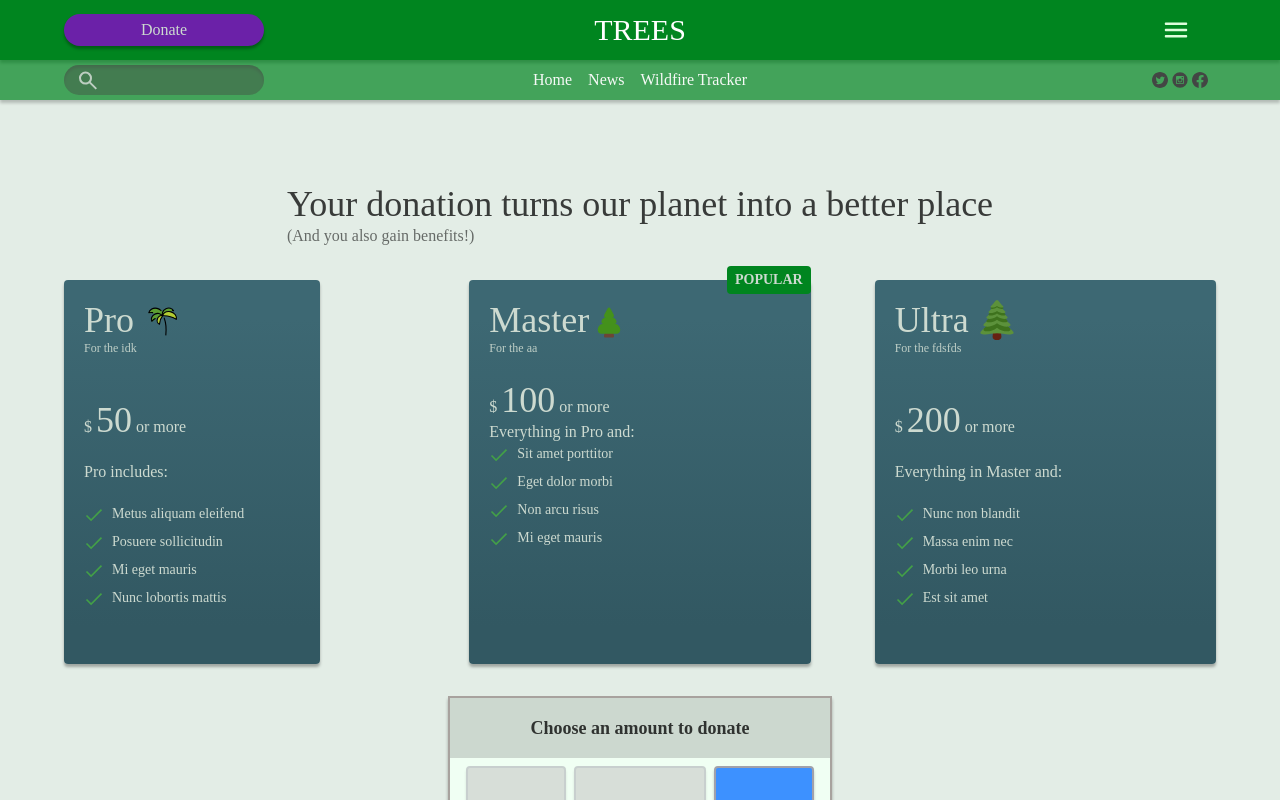
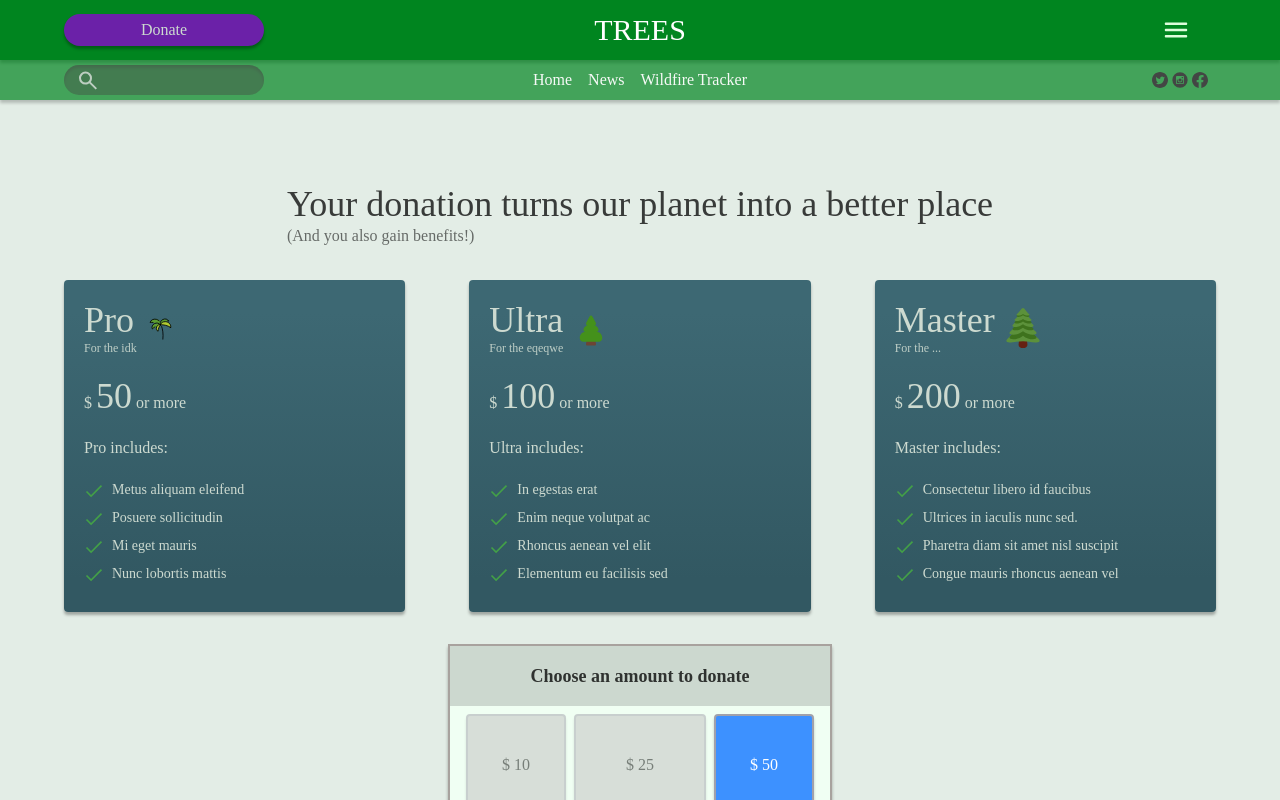
Before and after one commit to alefgomes0/trees, a React (Vite) app: page /donate in a window 1280 px wide. Shown: the top 800 px of the page. Built offline with nearby package versions, Linux system fonts and the light colour scheme; a web font is replaced by a local one.

Commit message:
Change display of Donate cards

```diff
--- a/src/components/DonationBenefits/DonationBenefits.tsx
+++ b/src/components/DonationBenefits/DonationBenefits.tsx
@@ -6,13 +6,15 @@ import { SmallPlant } from "../svg/SmallPlant";
 export const DonationBenefits = () => {
   return (
     <div className="grid grid-rows-3 sm:grid-rows-1 grid-cols-1 sm:grid-cols-3 font-IBMSansLight gap-6 sm:gap-16 w-screen px-2 sm:px-16">
-      <div className="rounded text-gwhite w-full sm:w-64 sm:h-96 grid grid-cols-1 auto-rows-min gap-5 p-5 shadow-[0_3px_3px_0_rgba(0,0,0,0.3)] bg-gradient-to-b from-[rgba(61,104,115,1)] from-10%  to-[rgba(50,88,98,1)] to-90%">
-        <div className="grid grid-rows-2">
-          <div className="flex items-center gap-2">
+      <div className="rounded text-gwhite w-full grid grid-cols-1 auto-rows-min gap-5 p-5 shadow-[0_3px_3px_0_rgba(0,0,0,0.3)] bg-gradient-to-b from-[rgba(61,104,115,1)] from-10% to-[rgba(50,88,98,1)] to-90%">
+        <div className="flex gap-2">
+          <div className="flex flex-col">
             <h4 className="text-4xl font-IBMSerifLight">Pro</h4>
-            <SmallPlant width="40" height="40" />
+            <h5 className="text-xs opacity-90">For the idk</h5>
           </div>
-          <h5 className="text-xs opacity-90">For the idk</h5>
+          <div className="self-center">
+            <SmallPlant width="30" height="30" />
+          </div>
         </div>
         <h4>
           $ <span className="text-4xl">50</span> or more
@@ -37,71 +39,69 @@ export const DonationBenefits = () => {
           </div>
         </div>
       </div>
-      <div className="relative rounded text-gwhite w-full grid-cols-1 auto-rows-min gap-5 p-5 shadow-[0_3px_3px_0_rgba(0,0,0,0.3)] bg-gradient-to-b from-[rgba(61,104,115,1)] from-10%  to-[rgba(50,88,98,1)] to-90%">
-        <div className="grid  grid-rows-2">
-          <div className="flex items-center">
-            <h4 className="text-4xl font-IBMSerifLight">Master</h4>
+      <div className="rounded text-gwhite w-full grid grid-cols-1 auto-rows-min gap-5 p-5 shadow-[0_3px_3px_0_rgba(0,0,0,0.3)] bg-gradient-to-b from-[rgba(61,104,115,1)] from-10% to-[rgba(50,88,98,1)] to-90%">
+        <div className="flex gap-2">
+          <div className="flex flex-col">
+            <h4 className="text-4xl font-IBMSerifLight">Ultra</h4>
+            <h5 className="text-xs opacity-90">For the eqeqwe</h5>
+          </div>
+          <div className="self-center">
             <MediumPlant width="40" height="40" />
           </div>
-
-          <h4 className="absolute top-0 right-0 translate-y-[-50%] text-sm rounded font-bold self-end justify-self-end bg-[#00851f] px-2 py-1">
-            POPULAR
-          </h4>
-          <h5 className="row-start-2 row-end-3 col-start-1 col-end-2 text-xs opacity-90">
-            For the aa
-          </h5>
         </div>
         <h4>
           $ <span className="text-4xl">100</span> or more
         </h4>
-        <h5 className="font-IBMSansLightItalic">Everything in Pro and:</h5>
+        <h5 className="font-IBMSansLightItalic">Ultra includes:</h5>
         <div className="flex-col text-sm">
           <div className="flex items-center pb-2 gap-2">
             <Checkmark />
-            <h4>Sit amet porttitor</h4>
+            <h4>In egestas erat</h4>
           </div>
           <div className="flex items-center pb-2 gap-2">
             <Checkmark />
-            <h4>Eget dolor morbi</h4>
+            <h4>Enim neque volutpat ac</h4>
           </div>
           <div className="flex items-center pb-2 gap-2">
             <Checkmark />
-            <h4>Non arcu risus</h4>
+            <h4>Rhoncus aenean vel elit</h4>
           </div>
           <div className="flex items-center pb-2 gap-2">
             <Checkmark />
-            <h4>Mi eget mauris</h4>
+            <h4>Elementum eu facilisis sed</h4>
           </div>
         </div>
       </div>
-      <div className="rounded text-gwhite w-full grid grid-cols-1 auto-rows-min gap-5 p-5 shadow-[0_3px_3px_0_rgba(0,0,0,0.3)] bg-gradient-to-b from-[rgba(61,104,115,1)] from-10%  to-[rgba(50,88,98,1)] to-90%">
-        <div className="grid grid-rows-2">
-          <div className="flex items-center gap-2">
-            <h4 className="text-4xl font-IBMSerifLight">Ultra</h4>
+      <div className="rounded text-gwhite w-full grid grid-cols-1 auto-rows-min gap-5 p-5 shadow-[0_3px_3px_0_rgba(0,0,0,0.3)] bg-gradient-to-b from-[rgba(61,104,115,1)] from-10% to-[rgba(50,88,98,1)] to-90%">
+        <div className="flex gap-2">
+          <div className="flex flex-col">
+            <h4 className="text-4xl font-IBMSerifLight">Master</h4>
+            <h5 className="text-xs opacity-90">For the ...</h5>
+          </div>
+          <div className="self-center">
             <BigPlant width="40" height="40" />
           </div>
-          <h5 className="text-xs opacity-90">For the fdsfds</h5>
         </div>
         <h4>
           $ <span className="text-4xl">200</span> or more
         </h4>
-        <h5 className="font-IBMSansLightItalic">Everything in Master and:</h5>
+        <h5 className="font-IBMSansLightItalic">Master includes:</h5>
         <div className="flex-col text-sm">
           <div className="flex items-center pb-2 gap-2">
             <Checkmark />
-            <h4>Nunc non blandit</h4>
+            <h4>Consectetur libero id faucibus</h4>
           </div>
           <div className="flex items-center pb-2 gap-2">
             <Checkmark />
-            <h4>Massa enim nec</h4>
+            <h4>Ultrices in iaculis nunc sed.</h4>
           </div>
           <div className="flex items-center pb-2 gap-2">
             <Checkmark />
-            <h4>Morbi leo urna</h4>
+            <h4>Pharetra diam sit amet nisl suscipit</h4>
           </div>
           <div className="flex items-center pb-2 gap-2">
             <Checkmark />
-            <h4>Est sit amet</h4>
+            <h4>Congue mauris rhoncus aenean vel</h4>
           </div>
         </div>
       </div>
--- a/src/components/Header/Header.tsx
+++ b/src/components/Header/Header.tsx
@@ -65,7 +65,7 @@ export const Header = () => {
         <div className="h-[40px] bg-[#00851f] opacity-70 grid grid-rows-[minmax(40px, 40px)] grid-cols-1 content-center shadow-[0_3px_3px_0_rgba(0,0,0,0.3)] p-2 sm:px-16">
           <div className="h-[30px] text-sm self-start justify-self-start row-start-1 row-end-2 col-start-1 col-end-2">
             {isMobile ? (
-              <div className="flex items-center h-full">
+              <div className="flex items-center h-full pl-2">
                 <SocialMediaIcons />
               </div>
             ) : (
@@ -80,23 +80,23 @@ export const Header = () => {
           </div>
           <nav className="text-white flex justify-center gap-2 sm:gap-4 row-start-1 row-end-2 col-start-1 col-end-2 items-center">
             <Link to="/">
-              <h5 className="text-xs sm:text-base cursor-pointer hover:underline underline-offset-4 decoration-sky-400">
+              <h5 className="text-sm sm:text-base cursor-pointer hover:underline underline-offset-4 decoration-sky-400">
                 Home
               </h5>
             </Link>
             <Link to="/news/1">
-              <h5 className="text-xs sm:text-base cursor-pointer hover:underline underline-offset-4 decoration-sky-400">
+              <h5 className="text-sm sm:text-base cursor-pointer hover:underline underline-offset-4 decoration-sky-400">
                 News
               </h5>
             </Link>
             <Link to="/wildfiretracker">
-              <h5 className="text-xs sm:text-base cursor-pointer hover:underline underline-offset-4 decoration-sky-400">
+              <h5 className="text-sm sm:text-base cursor-pointer hover:underline underline-offset-4 decoration-sky-400">
                 Wildfire Tracker
               </h5>
             </Link>
           </nav>
           <div className="grid justify-end row-start-1 row-end-2 col-start-1 col-end-2 pointer-events-none">
-            {isMobile ? <SearchIcon translate="transalte-x-[-250%]"/> : <SocialMediaIcons />}
+            {isMobile ? <SearchIcon translate="translate-x-[-110%] translate-y-[25%]"/> : <SocialMediaIcons />}
           </div>
         </div>
       </div>
--- a/src/components/Idk/Idk.tsx
+++ b/src/components/Idk/Idk.tsx
@@ -19,7 +19,7 @@ export const Idk = () => {
         } bg-cover bg-center shadow-[0_3px_3px_0_rgba(0,0,0,0.3)]`}
       />
       <div className="flex flex-col gap-6 self-start sm:mt-[64px]">
-        <h2 className="font-[#031206] text-xl sm:text-5xl opacity-75 font-IBMSerifMedium">
+        <h2 className="font-[#031206] text-2xl sm:text-5xl opacity-75 font-IBMSerifMedium">
           More wildfires are ravaging the world — and they are getting worse
         </h2>
         <h4 className="font-[#031206] sm:text-lg leading-8 opacity-50">
--- a/src/components/Map/Map.tsx
+++ b/src/components/Map/Map.tsx
@@ -17,7 +17,7 @@ export const WorldMap = (props:WorldMapProps) => {
       initialViewState={{
         longitude: 0,
         latitude: 0,
-        zoom: 2,
+        zoom: 1,
       }}
       style={{ width: "90vw", height: "50vh" }}
       mapStyle="https://api.maptiler.com/maps/basic-v2/style.json?key=ZliihbZlV2InCpPBQDa1"
--- a/src/components/SocialMediaIcons/SocialMediaIcons.tsx
+++ b/src/components/SocialMediaIcons/SocialMediaIcons.tsx
@@ -1,13 +1,6 @@
-import { ReactNode } from "react";
-
-type SocialMediaIconsProps = {
-  children?: ReactNode;
-};
-
-export const SocialMediaIcons = (props?: SocialMediaIconsProps) => {
+export const SocialMediaIcons = () => {
   return (
     <div className="flex items-center justify-center gap-1 pr-2">
-      {props?.children}
       <svg
         xmlns="http://www.w3.org/2000/svg"
         width="16"
```
